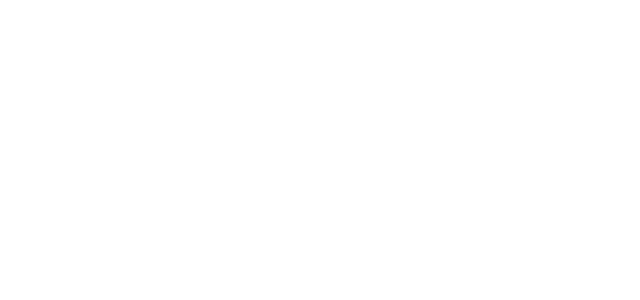
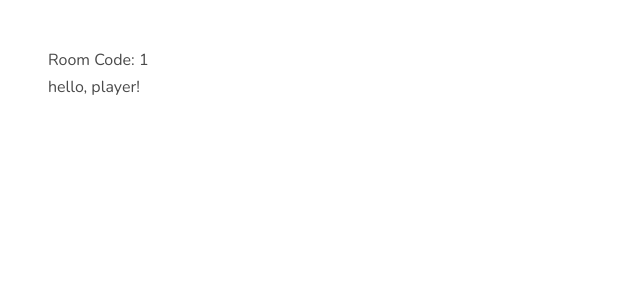
Before and after one commit to pricecomstock/project-appleseed, a React (Create React App) app: page /play/1 in a window 1280 px wide. Shown: the top 300 px of the page, without its empty margins (0-640 px from the left). Built offline with nearby package versions, Linux system fonts and the light colour scheme; no server answers; the HTML template or start-up script is replaced by a standard one.

Commit message:
:sparkles: basic player view

```diff
--- a/src/components/pages/Home.jsx
+++ b/src/components/pages/Home.jsx
@@ -16,7 +16,25 @@ export default class Home extends Component {
       });
   };
 
-  joinGame = () => {};
+  joinGame = () => {
+    axios
+      .post("/checkroom", { code: this.state.enteredCode })
+      .then((res) => {
+        console.log(res);
+        if (res.data.success) {
+          this.props.history.push(`/play/${res.data.code}`);
+        } else {
+          console.log("Room does not exist!");
+        }
+      })
+      .catch((err) => {
+        console.error(err);
+      });
+  };
+
+  handleCodeChange = (event) => {
+    this.setState({ enteredCode: event.target.value });
+  };
 
   render() {
     return (
@@ -30,6 +48,8 @@ export default class Home extends Component {
               className="input is-large is-uppercase"
               type="text"
               placeholder="Room code"
+              value={this.state.enteredCode}
+              onChange={this.handleCodeChange}
             />
           </div>
           <div className="control">
--- a/src/components/pages/PlayerView.jsx
+++ b/src/components/pages/PlayerView.jsx
@@ -1,12 +1,35 @@
 import React, { Component } from "react";
-import PropTypes from "prop-types";
+// import PropTypes from "prop-types";
+
+import createSocketClient from "../../createSocketClient";
+
+// https://www.valentinog.com/blog/socket-react/
 
 export default class PlayerView extends Component {
-  static propTypes = {
-    prop: PropTypes,
+  state = {
+    log: ["hello, player!"],
   };
 
+  componentDidMount() {
+    const socket = createSocketClient();
+    socket.on("connection", () => console.log("Connected!"));
+    socket.on("state", (roomState) => {
+      console.log("Room state updated");
+      // this.state.log = this.setState({ log: [...this.state.log, ] });
+    });
+    this.setState({ socket: socket });
+  }
+
   render() {
-    return <div></div>;
+    return (
+      <div>
+        <p>Room Code: {this.props.match.params.code}</p>
+        <ul>
+          {this.state.log.map((logline, index) => (
+            <li key={index}>{logline}</li>
+          ))}
+        </ul>
+      </div>
+    );
   }
 }
```
